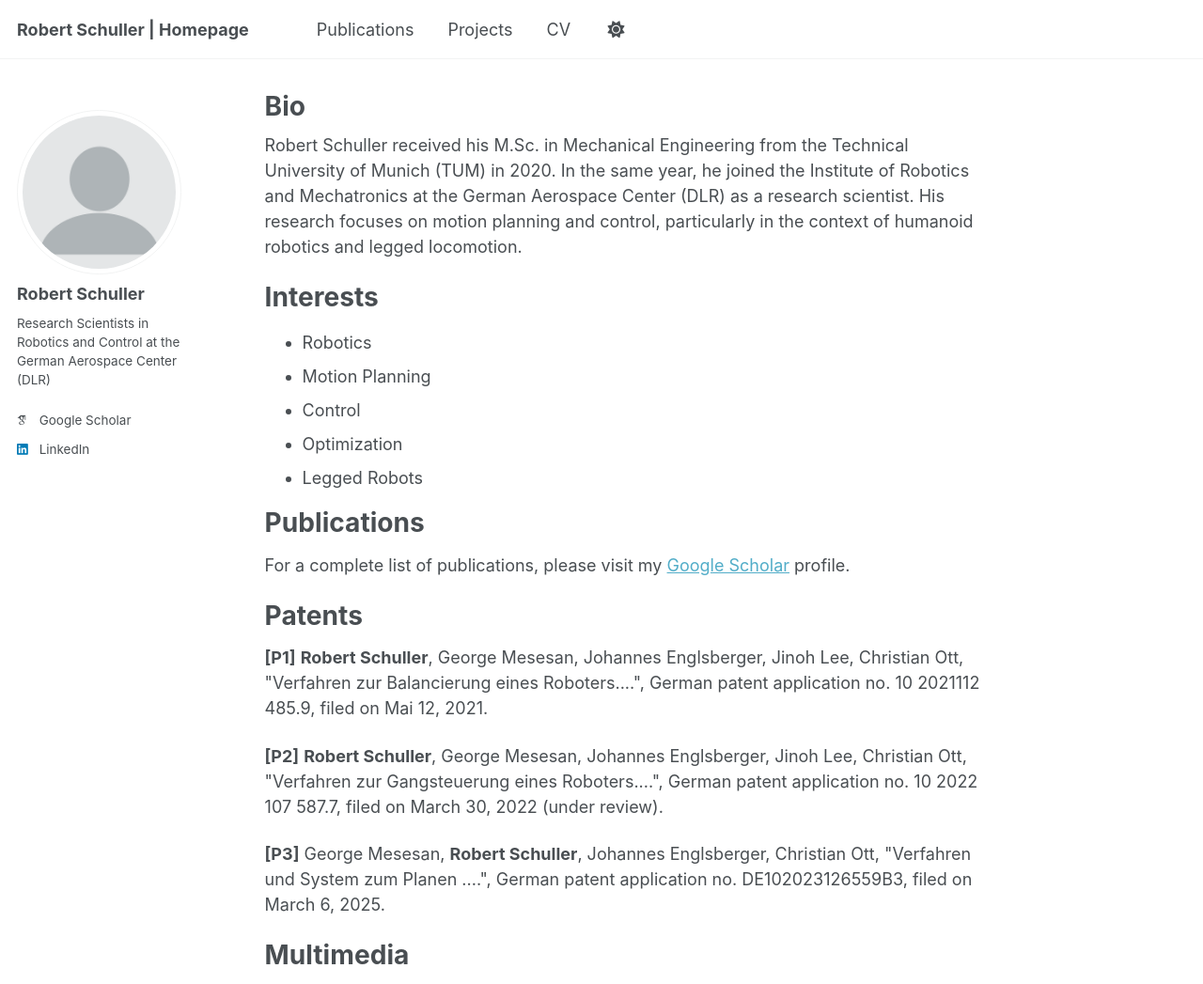
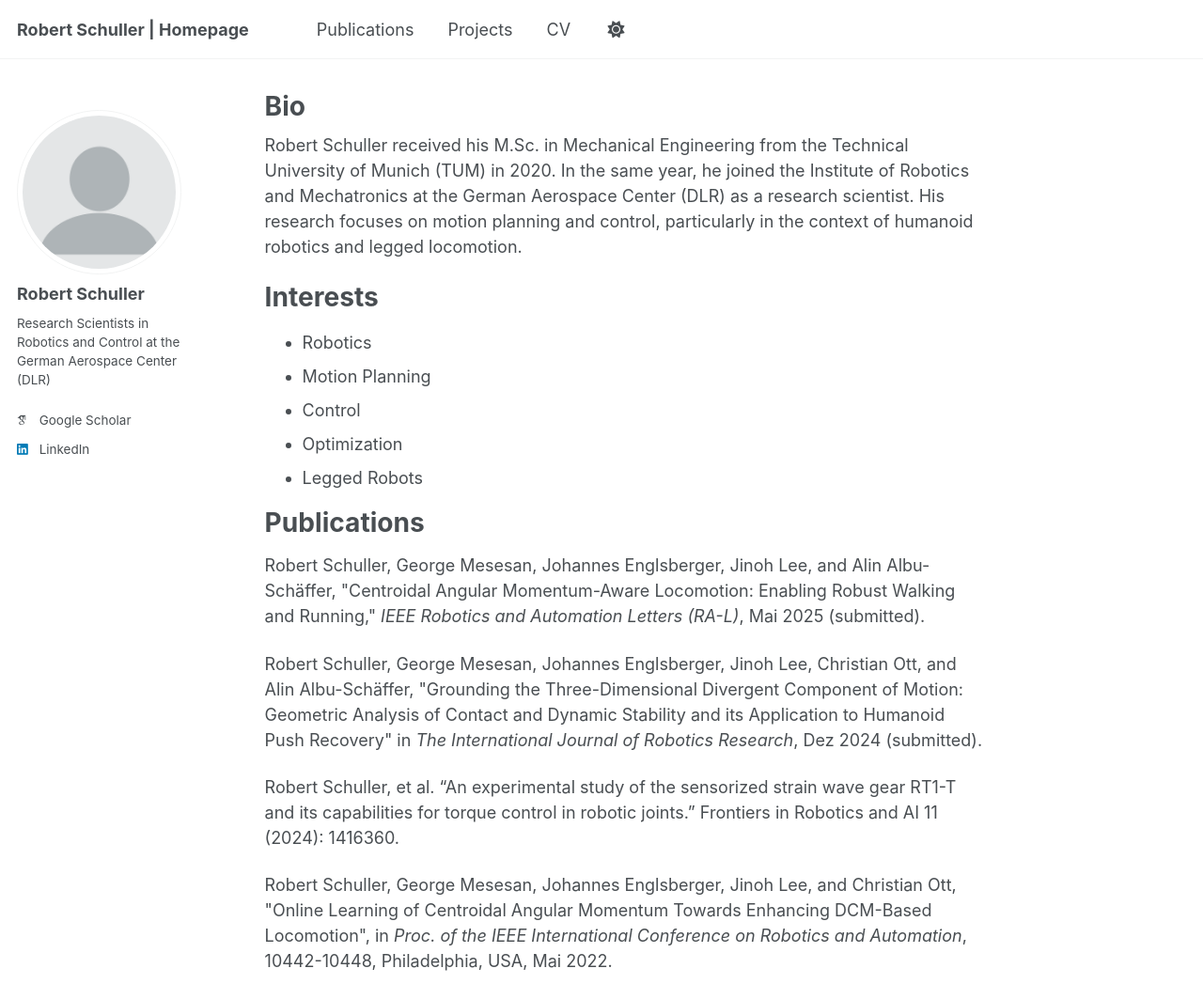
Before and after one commit to RoSchuller/RoSchuller.github.io, a Jekyll site: the page built from _pages/about.md, in a window 1280 px wide and 1400 px high. Shown: the top 1047 px of the window at 94% size. Built offline with Jekyll 4.4.1, drawn with Linux system fonts in a browser that asks for light colours; some web fonts are replaced; some of the changed text lies outside the part shown; grey boxes are pictures that could not be loaded.

Commit message:
Update about.md

```diff
--- a/_pages/about.md
+++ b/_pages/about.md
@@ -20,6 +20,16 @@ Interests
 
 Publications
 ======
+Robert Schuller, George Mesesan, Johannes Englsberger, Jinoh Lee, and Alin Albu-Schäffer, &quot;Centroidal Angular Momentum-Aware Locomotion: Enabling Robust Walking and Running,&quot;&nbsp;<em>IEEE Robotics and Automation Letters &#40;RA-L&#41;</em>, Mai 2025 (submitted).
+
+Robert Schuller, George Mesesan, Johannes Englsberger, Jinoh Lee, Christian Ott, and Alin Albu-Schäffer, &quot;Grounding the Three-Dimensional Divergent Component of Motion: Geometric Analysis of Contact and Dynamic Stability and its Application to Humanoid Push Recovery&quot;  in <i>The International Journal of Robotics Research</i>, Dez 2024 (submitted).
+
+Robert Schuller, et al. "An experimental study of the sensorized strain wave gear RT1-T and its capabilities for torque control in robotic joints." Frontiers in Robotics and AI 11 (2024): 1416360.
+
+Robert Schuller, George Mesesan, Johannes Englsberger, Jinoh Lee, and Christian Ott, &quot;Online Learning of Centroidal Angular Momentum Towards Enhancing DCM-Based Locomotion&quot;, in <i>Proc. of the IEEE International Conference on Robotics and Automation</i>, 10442-10448, Philadelphia, USA, Mai 2022.
+
+Robert Schuller, George Mesesan, Johannes Englsberger, Jinoh Lee, and Christian Ott, &quot;Online Centroidal Angular Momentum Reference Generation and Motion Optimization for Humanoid Push Recovery,&quot;&nbsp;<em>IEEE Robotics and Automation Letters &#40;RA-L&#41;</em>, vol. 6, no. 3, pp. 5689-5696, July 2021.
+
 
 For a complete list of publications, please visit my <a href="https://scholar.google.com/citations?user=1umt-ZEAAAAJ&hl=de">Google Scholar</a> profile.
 
```
